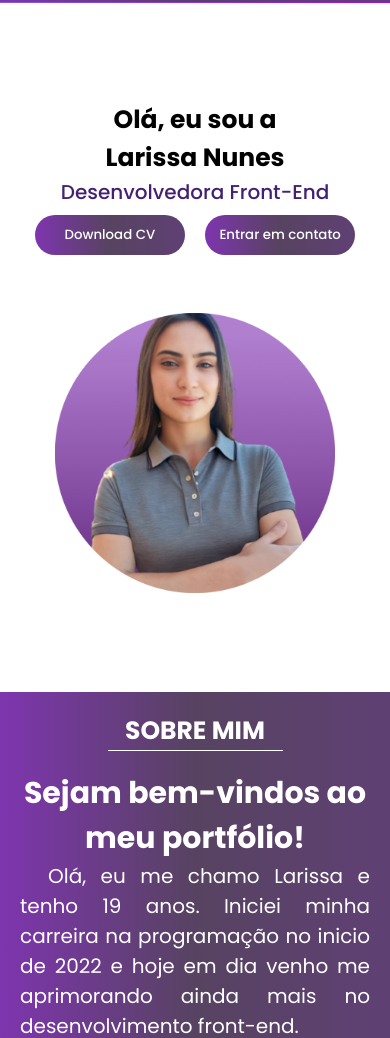
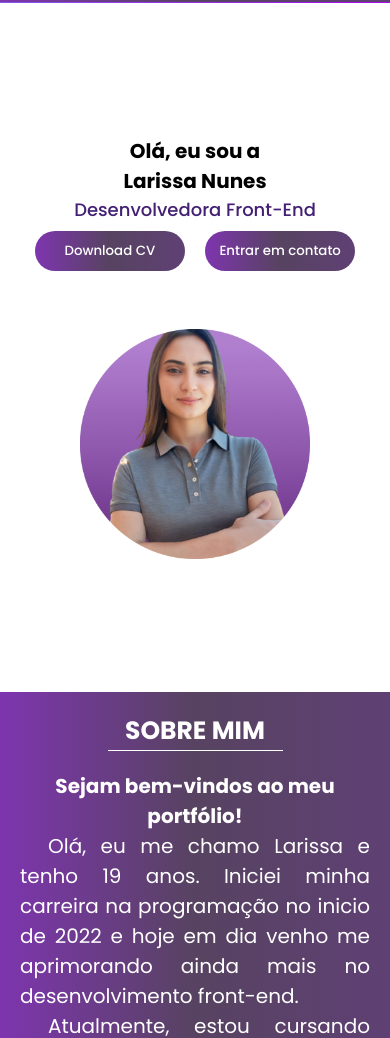
Before and after one commit to lari-nunes/portifolio, a plain HTML site: page index.html in a window 390 px wide. Shown: the part 68-1106 px from the top of the page. Drawn offline with nearby package versions, Linux system fonts and the light colour scheme.

Commit message:
first commit

```diff
--- a/style.css
+++ b/style.css
@@ -289,7 +289,6 @@ header::after {
     display: flex;
     align-items: center;
     gap: 100px;
-    animation: slideInFromLeft 1s ease-in-out;
 }
 
 h1 {
@@ -807,7 +806,7 @@ button:hover {
     }
 
     .container div h1 {
-        font-size: 25px;
+        font-size: 22px;
     }
 
     .container div span {
@@ -823,7 +822,15 @@ button:hover {
     }
 
     .programation {
-        width: 280px;
+        width: 250px;
+    }
+
+    .text-about{
+        font-size: 20px;
+    }
+
+    .bem-vindos{
+        font-size: 20px;
     }
 
     .container-icon {
@@ -854,11 +861,11 @@ button:hover {
     }
 
     .container div h1 {
-        font-size: 25px;
+        font-size: 20px;
     }
 
     .container div span {
-        font-size: 20px;
+        font-size: 18px;
     }
 
     .cards {
@@ -870,7 +877,7 @@ button:hover {
     }
 
     .programation {
-        width: 280px;
+        width: 230px;
     }
 
     .container-icon {
```
